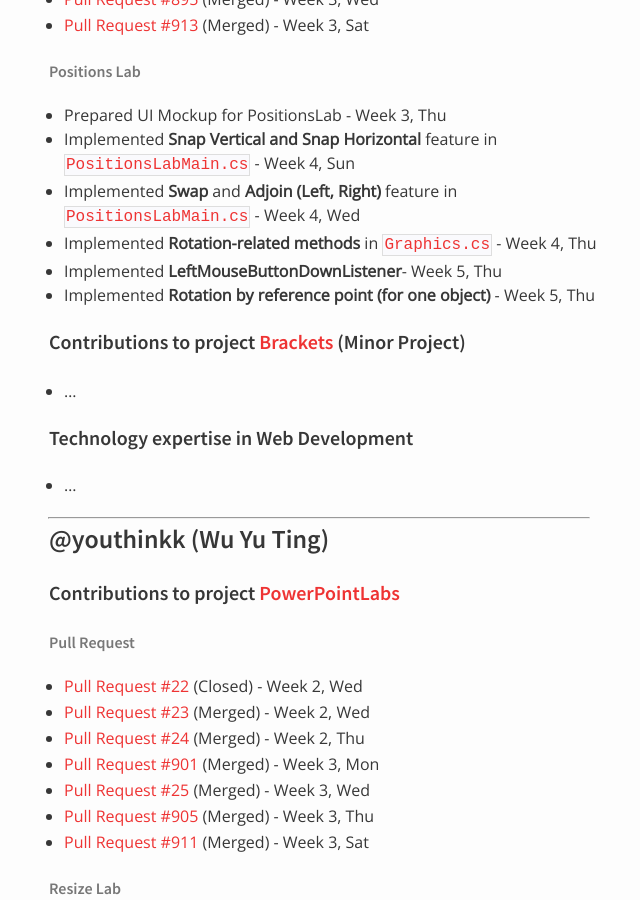
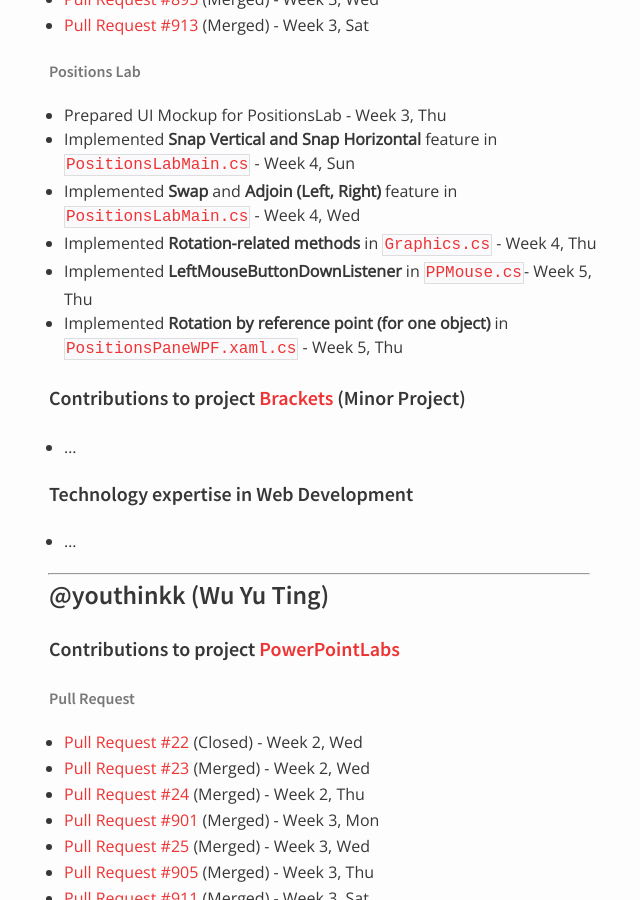
Before and after one commit to nus-oss/cs3281-AY1516S2-website, a Jekyll site: the page built from teams/powerpointlabs.md, in a window 1280 px wide and 900 px high, scrolled down 2494 px. Shown: the whole window, without its empty margins (321-961 px from the left). Built offline with Jekyll 4.4.1, drawn with Linux system fonts in a browser that asks for light colours.

Commit message:
Update Oswell's contribution

```diff
--- a/teams/powerpointlabs.md
+++ b/teams/powerpointlabs.md
@@ -85,10 +85,10 @@
 ###### Positions Lab
 * Prepared UI Mockup for PositionsLab - Week 3, Thu
 * Implemented **Snap Vertical and Snap Horizontal** feature in [`PositionsLabMain.cs`](https://github.com/nus-fboa2016-PL/PowerPointLabs/blob/35cdaaf281e1373ac7c10f840fe37d97f28d6b7d/PowerPointLabs/PowerPointLabs/PositionsLab/PositionsLabMain.cs) - Week 4, Sun
-* Implemented **Swap** and **Adjoin (Left, Right)** feature in [`PositionsLabMain.cs`](https://github.com/nus-fboa2016-PL/PowerPointLabs/blob/35cdaaf281e1373ac7c10f840fe37d97f28d6b7d/PowerPointLabs/PowerPointLabs/PositionsLab/PositionsLabMain.cs) - Week 4, Wed
+* Implemented **Swap** and **Adjoin (Left, Right)** feature in [`PositionsLabMain.cs`](https://github.com/nus-fboa2016-PL/PowerPointLabs/blob/2a8527062a9bd83b2ee1a924c6502650ad0aa4e5/PowerPointLabs/PowerPointLabs/PositionsLab/PositionsLabMain.cs) - Week 4, Wed
 * Implemented **Rotation-related methods** in [`Graphics.cs`](https://github.com/nus-fboa2016-PL/PowerPointLabs/blob/3d72034a677e74ce388593a77f37a2b132eaf965/PowerPointLabs/PowerPointLabs/Utils/Graphics.cs) - Week 4, Thu
-* Implemented **LeftMouseButtonDownListener**- Week 5, Thu
-* Implemented **Rotation by reference point (for one object)** - Week 5, Thu
+* Implemented **LeftMouseButtonDownListener** in [`PPMouse.cs`](https://github.com/nus-fboa2016-PL/PowerPointLabs/blob/45077b62832adb9f3cad285acbd4c538d152494e/PowerPointLabs/PowerPointLabs/PPMouse.cs)- Week 5, Thu
+* Implemented **Rotation by reference point (for one object)** in [`PositionsPaneWPF.xaml.cs`](https://github.com/nus-fboa2016-PL/PowerPointLabs/blob/45077b62832adb9f3cad285acbd4c538d152494e/PowerPointLabs/PowerPointLabs/PositionsLab/PositionsPaneWPF.xaml.cs) - Week 5, Thu
 
 #### Contributions to project [Brackets](http://brackets.io/) (Minor Project)
  * ...
```
